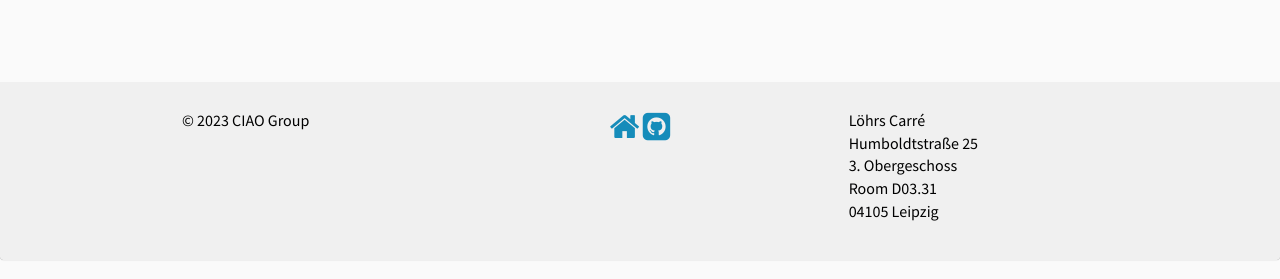
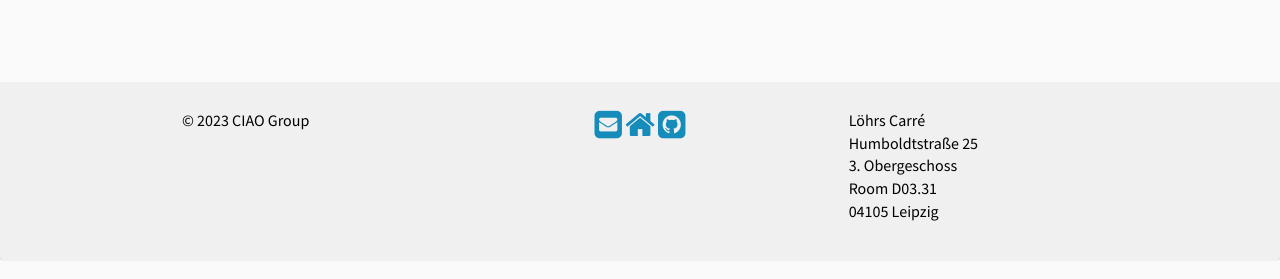
Before and after one commit to ciao-group/ciao-group.github.io, a Jekyll site: the page built from _pages/home.md, in a window 1280 px wide and 900 px high, scrolled down 709 px. Shown: the part 618-897 px from the top of the window. Built offline with Jekyll 4.4.1, drawn with Linux system fonts in a browser that asks for light colours; nearby versions of some CDN libraries; a style sheet for code colours, icons or effects is not loaded.

Commit message:
Added EMail to footer icons

```diff
--- a/_includes/footer.html
+++ b/_includes/footer.html
@@ -54,9 +54,15 @@
 
 		  <!-- Member Icons Column -->
 		  <div class="col-sm-4" style="display: flex; justify-content: center;">
-			<div style="margin-top: 18px;"> <!-- Adjust 'margin-top' to push icons lower -->
+			<div style="margin-top: 16px;"> <!-- Adjust 'margin-top' to push icons lower -->
 			  {% for member in site.data.pi %}
-				{% if member.website %}
+
+			  	{% if member.email %}
+			  	<a href="{{ member.email }}" target="_blank">
+				<i class="fa fa-envelope-square fa-2x"></i>
+			  	</a>
+				{% endif %}
+			 	{% if member.website %}
 				  <a href="{{ member.website }}" target="_blank">
 					<i class="fa fa-home fa-2x"></i>
 				  </a>
```
Also changed, not shown: 12 other files.
